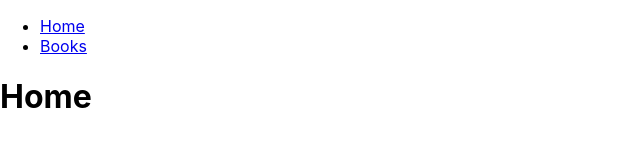
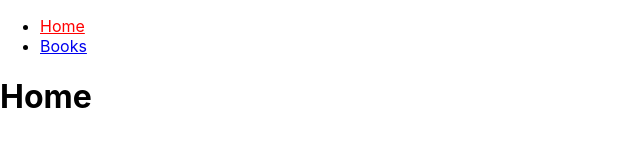
Before and after one commit to forrestmorrison/react-router-v6, a React (Create React App) app: page / in a window 1280 px wide. Shown: the top 160 px of the page, without its empty margins (0-640 px from the left). Built offline with nearby package versions, Linux system fonts and the light colour scheme.

Commit message:
NavLink component

```diff
--- a/src/App.js
+++ b/src/App.js
@@ -1,8 +1,8 @@
-import { Link, Route, Routes } from 'react-router-dom';
+import { Link, NavLink, Route, Routes } from 'react-router-dom';
 import { Home } from "./pages/Home";
 import { BookRoutes } from './BookRoutes';
 import { NotFound } from "./pages/NotFound";
-import './App.css';
+import './styles.css';
 
 function App() {
   return (
@@ -10,10 +10,10 @@
       <nav>
         <ul>
           <li>
-            <Link to="/">Home</Link>
+            <NavLink to="/">Home</NavLink>
           </li>
           <li>
-            <Link to="/books">Books</Link>
+            <NavLink end to="/books">Books</NavLink>
           </li>
         </ul>
       </nav>
--- /dev/null
+++ b/src/styles.css
@@ -0,0 +1,3 @@
+.active {
+    color: red;
+}
```
